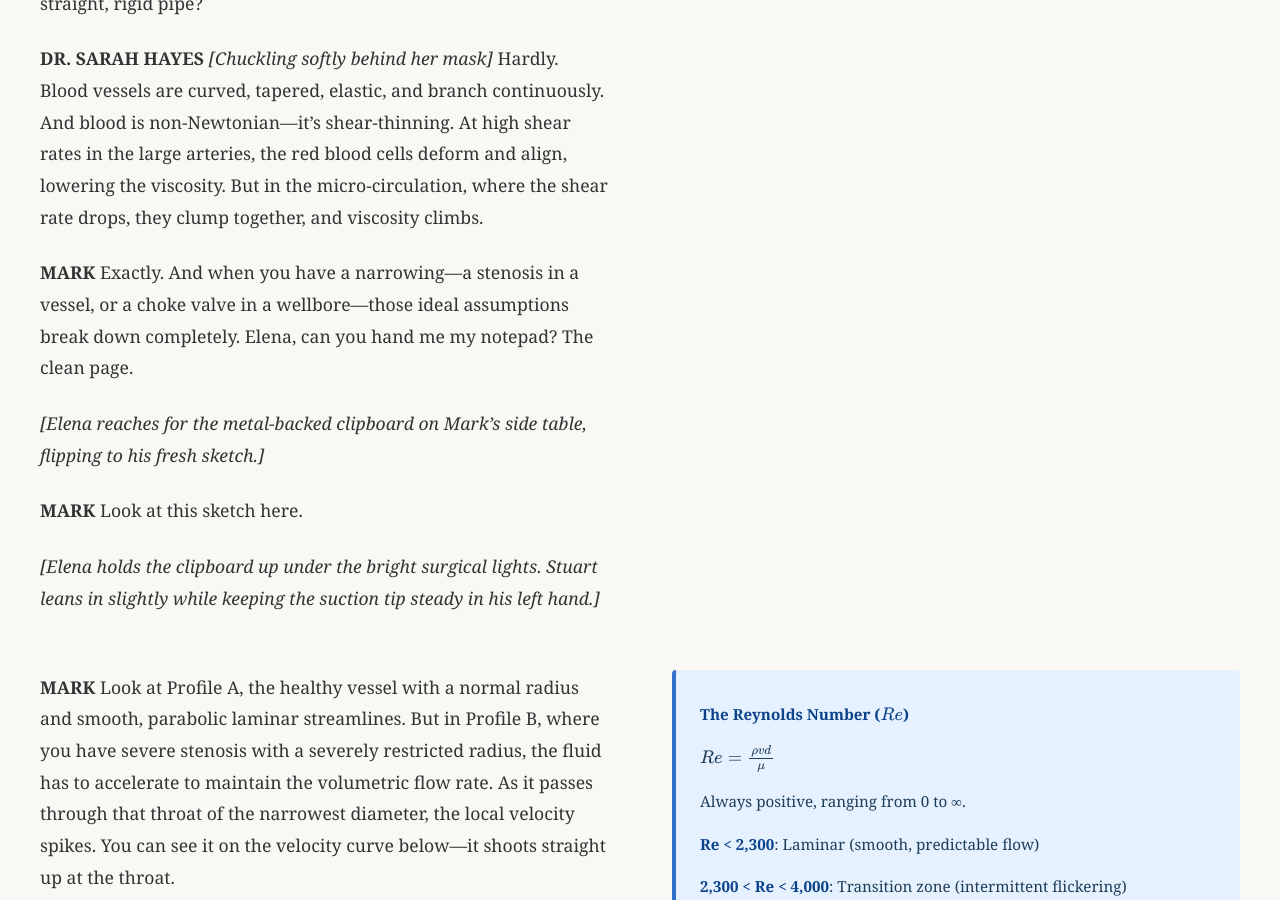
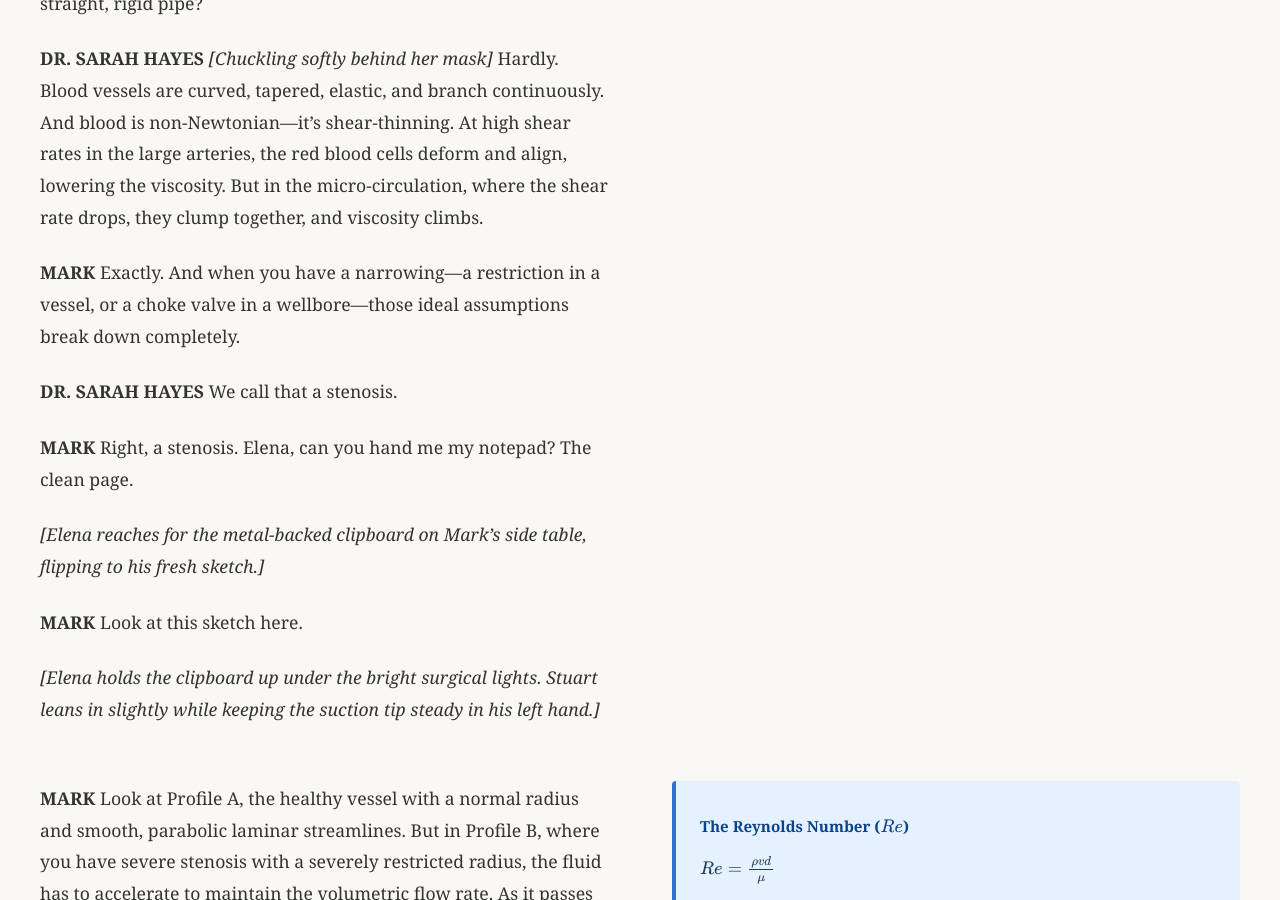
Before and after one commit to jmalicki/pulses-and-pathways, a Jekyll site: the page built from index.md, in a window 1280 px wide and 900 px high, scrolled down 10701 px. Built offline with Jekyll 4.4.1, drawn with Linux system fonts in a browser that asks for light colours.

Commit message:
Fix: Mark uses engineering language, Dr. Hayes supplies 'stenosis'

```diff
--- a/index.md
+++ b/index.md
@@ -309,7 +309,13 @@ It's just geometry! Flow is velocity times area. The cross-sectional area of a p
 Hardly. Blood vessels are curved, tapered, elastic, and branch continuously. And blood is non-Newtonian—it's shear-thinning. At high shear rates in the large arteries, the red blood cells deform and align, lowering the viscosity. But in the micro-circulation, where the shear rate drops, they clump together, and viscosity climbs.
 
 **MARK**
-Exactly. And when you have a narrowing—a stenosis in a vessel, or a choke valve in a wellbore—those ideal assumptions break down completely. Elena, can you hand me my notepad? The clean page.
+Exactly. And when you have a narrowing—a restriction in a vessel, or a choke valve in a wellbore—those ideal assumptions break down completely.
+
+**DR. SARAH HAYES**
+We call that a stenosis.
+
+**MARK**
+Right, a stenosis. Elena, can you hand me my notepad? The clean page.
 
 *[Elena reaches for the metal-backed clipboard on Mark's side table, flipping to his fresh sketch.]*
 
```
Also changed, not shown: act_2_pressure_and_flow.md (+7 -1 lines).
